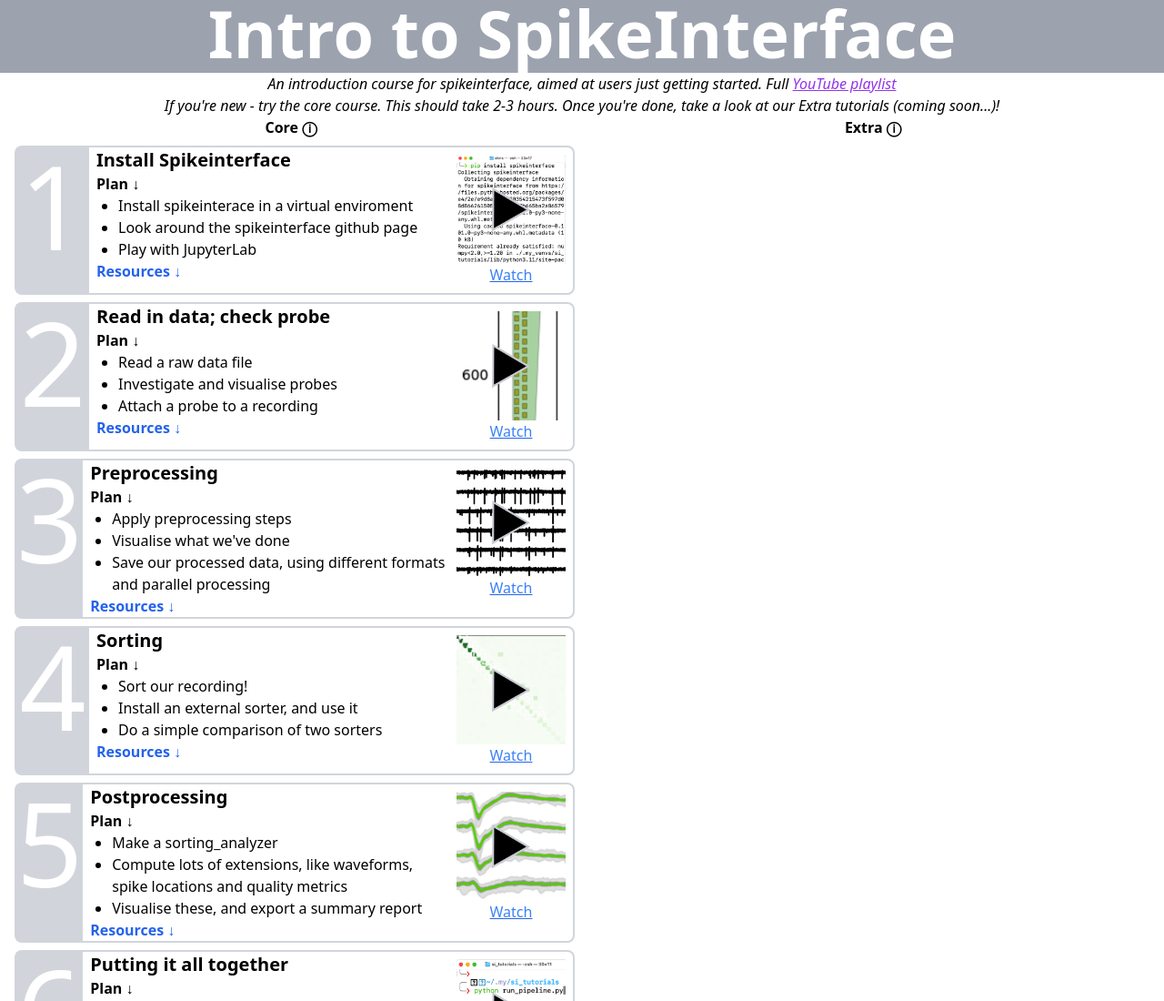
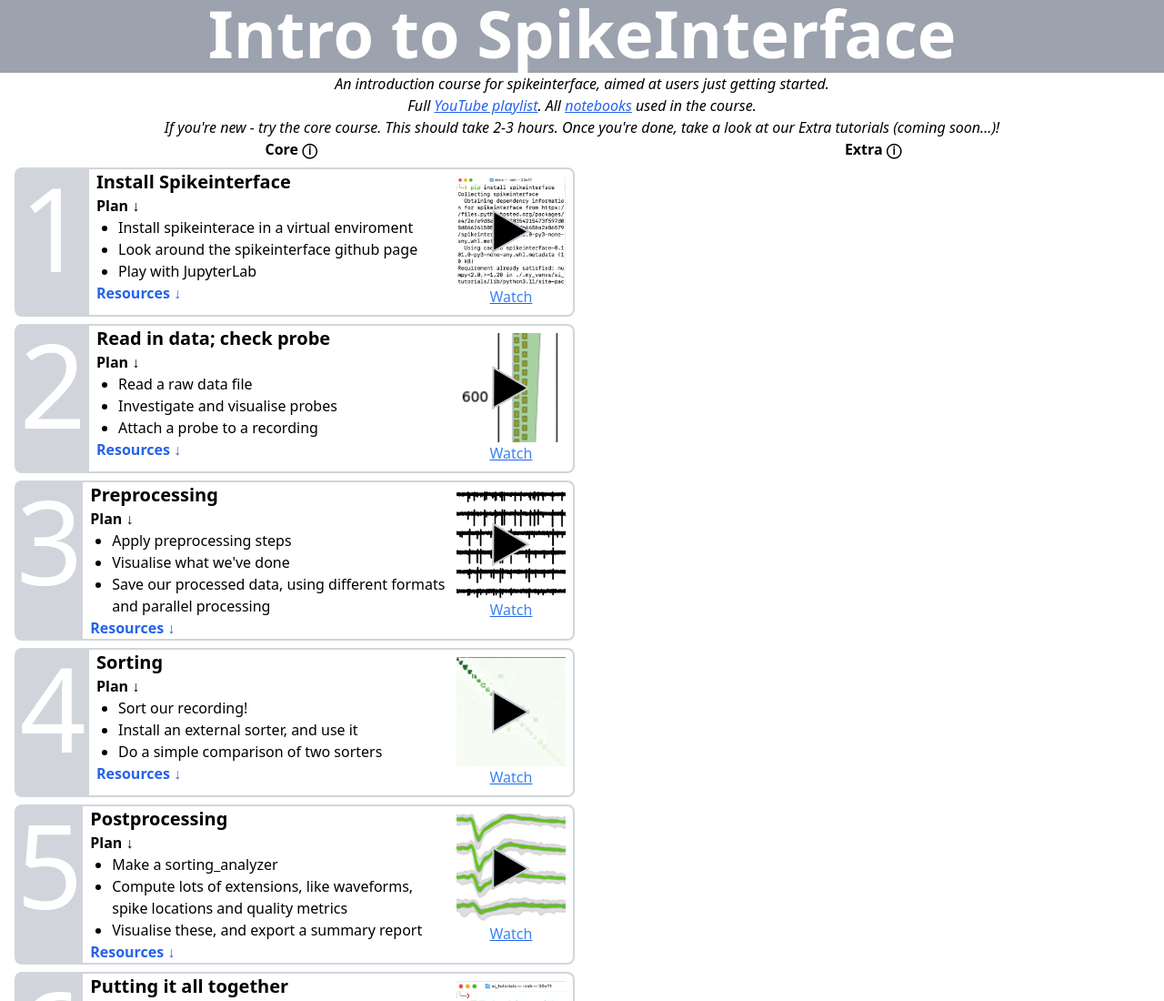
Before and after one commit to chrishalcrow/intro_to_spikeinterface, a website: page index.html in a window 1280 px wide. Shown: the top 1100 px of the page at 91% size. Drawn offline with Linux system fonts and the light colour scheme.

Commit message:
add notebooks link

```diff
--- a/index.html
+++ b/index.html
@@ -21,7 +21,8 @@
 </div>
 
 <div class="w-auto m-auto text-center italic">
-    <p>An introduction course for spikeinterface, aimed at users just getting started. Full <a href="">YouTube playlist</a></p>
+    <p>An introduction course for spikeinterface, aimed at users just getting started. </p>
+    <p></p>Full <a href="https://youtube.com/playlist?list=PL5hvpthJS309UbwuE2dTq5rmE8MCv5xuL&si=twYXCYD7YtZbSIJb">YouTube playlist</a>. All <a href="https://github.com/chrishalcrow/intro_to_spikeinterface/tree/main/notebooks">notebooks</a> used in the course.</p>
     <p>If you're new - try the core course. This should take 2-3 hours. Once you're done, take a look at our Extra tutorials (coming soon...)!</p>
 </div>
 
```
